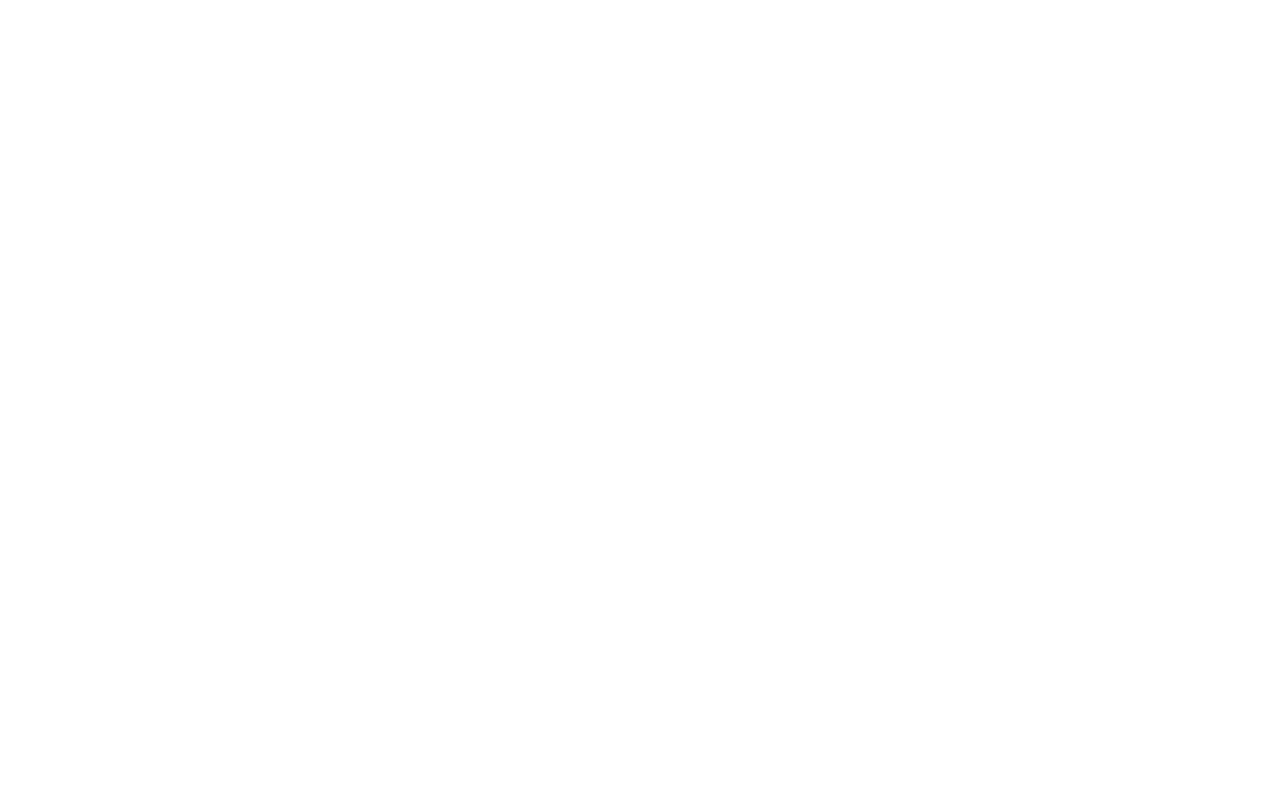
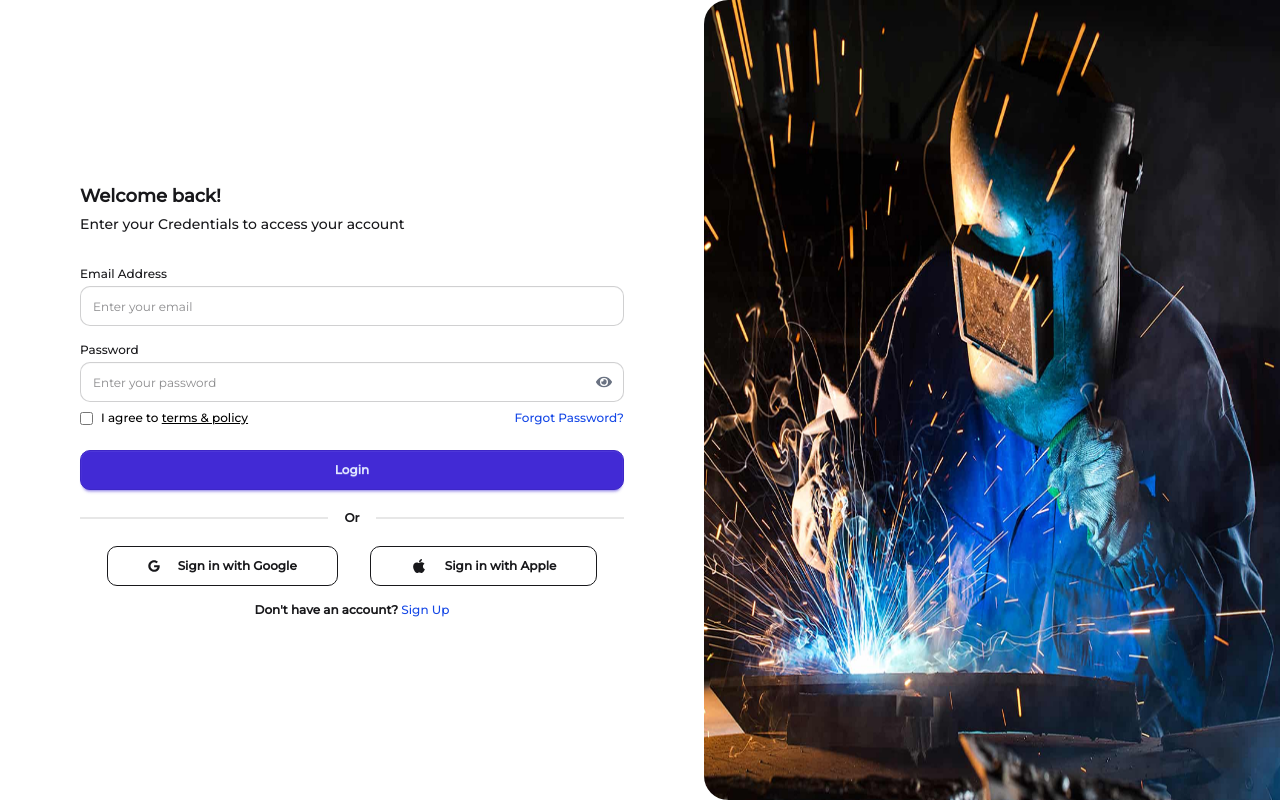
Before and after one commit to FlyHigh404/team-zenith, a React (Vite) app: page /login in a window 1280 px wide. Before the commit this address had no page. Built offline with nearby package versions, Linux system fonts and the light colour scheme.

Commit message:
feat: membuat halaman login

```diff
--- a/src/App.jsx
+++ b/src/App.jsx
@@ -2,6 +2,7 @@
 import { BrowserRouter as Router, Routes, Route } from 'react-router-dom'
 import Register from './pages/Register'
 import Next from './pages/Next'
+import Login from './pages/Login'
 
 function App() {
   return (
@@ -10,6 +11,7 @@
         {/* <Route path='/' element={<Landing />} /> Route default */}
         <Route path="/register" element={<Register />} />
         <Route path="/register-next" element={<Next />} />
+        <Route path="/login" element={<Login />}/>
 
       </Routes>
     </Router>
--- /dev/null
+++ b/src/pages/Login.jsx
@@ -0,0 +1,135 @@
+import React, { useState, useEffect } from "react";
+import { useLocation, useNavigate } from "react-router-dom";
+import { Toaster, toast } from "react-hot-toast";
+import axios from "axios";
+import { FaEye, FaEyeSlash, FaGoogle, FaApple } from "react-icons/fa";
+import img from '../assets/img/register.png'
+
+const Login = () => {
+    const location = useLocation();
+    const navigate = useNavigate();
+
+    const handleRegister = () => {
+        navigate("/register");
+    };
+
+    const [formData, setFormData] = useState(() => {
+        return location.state || JSON.parse(localStorage.getItem("formData")) || {
+            email: "",
+            password: "",
+        };
+    });
+
+    useEffect(() => {
+        localStorage.setItem("formData", JSON.stringify(formData));
+    }, [formData]);
+
+    const [showPassword, setShowPassword] = useState(false);
+
+    const handleChange = (e) => {
+        setFormData({ ...formData, [e.target.name]: e.target.value });
+    };
+
+    const handleSubmit = async (e) => {
+        e.preventDefault();
+        try {
+            const response = await axios.post("https://api.flyhigh.web.id/api/auth/login", {
+                email: formData.email,
+                password: formData.password,
+            });
+
+            localStorage.setItem("token", response.data.token); //Simpan token ke localStorage
+            toast.success("Login successful!");
+            navigate("/dashboard");
+
+        } catch (error) {
+            if (error.response && error.response.data.errors) {
+                Object.values(error.response.data.errors).forEach((err) => {
+                    toast.error(err[0]);
+                });
+            } else if (error.response && error.response.status === 401) {
+                toast.error("Incorrect email or password.");
+            } else {
+                toast.error("Login failed! Please try again.");
+            }
+        }
+    };
+
+    return (
+        <div>
+            <Toaster position="top-center" reverseOrder={false} />
+            <div className="flex h-screen relative">
+                <div className="w-[55%] flex flex-col justify-center px-20 my-auto">
+                    <h2 className="text-lg font-semibold">Welcome back!</h2>
+                    <p className="text-sm mt-1 font-medium">Enter your Credentials to access your account</p>
+                    <form className="mt-8" onSubmit={handleSubmit}>
+                        <div className='mb-4'>
+                            <label className='block text-xs font-medium mb-1'>Email Address</label>
+                            <input
+                                type="email"
+                                name="email"
+                                value={formData.email}
+                                onChange={handleChange}
+                                placeholder="Enter your email"
+                                className="input input-bordered w-full rounded-[10px] placeholder:text-xs"
+                                required
+                            />
+                        </div>
+
+                        <div className='mb-2'>
+                            <label className='block text-xs font-medium mb-1'>Password</label>
+                            <div className="relative flex items-center">
+                                <input
+                                    type={showPassword ? "text" : "password"}
+                                    name="password"
+                                    value={formData.password}
+                                    onChange={handleChange}
+                                    placeholder="Enter your password"
+                                    className="input input-bordered w-full rounded-[10px] pr-10 placeholder:text-xs"
+                                    required
+                                />
+                                <button
+                                    type="button"
+                                    onClick={() => setShowPassword(!showPassword)}
+                                    className="absolute right-3 cursor-pointer text-gray-500"
+                                >
+                                    {showPassword ? <FaEyeSlash /> : <FaEye />}
+                                </button>
+                            </div>
+                        </div>
+
+                        <div className='flex justify-between mt-0 mb-6'>
+                            <div className="flex items-center">
+                                <input type="checkbox" className="mr-2" name="terms" required />
+                                <p className="font-medium text-black dark:text-white text-xs">I agree to <span className="underline cursor-pointer">terms & policy</span></p>
+                            </div>
+                            <span className="text-xs font-medium text-blue-700 text-right cursor-pointer">Forgot Password?</span>
+                        </div>
+
+
+                        <button type="submit" className="btn btn-primary w-full text-xs rounded-[10px]">
+                            Login
+                        </button>
+                    </form>
+                    <div className='divider my-2 font-semibold text-xs  mt-5 mb-5'>Or</div>
+
+                    <div className='flex gap-8 justify-center'>
+                        <button className='btn btn-outline rounded-[10px] px-10 text-xs'><FaGoogle size={12} className="mr-3" /> Sign in with Google</button>
+                        <button className='btn btn-outline rounded-[10px] px-10 text-xs'><FaApple size={16} className="mr-3" /> Sign in with Apple</button>
+                    </div>
+
+                    <p className='text-center font-semibold mt-4 text-xs'>
+                        Don't have an account?
+                        <span onClick={handleRegister} className='text-blue-700 font-medium cursor-pointer'> Sign Up</span>
+                    </p>
+                </div>
+                <div className="w-[45%] flex justify-end">
+                    <img src={img} className="relative rounded-l-3xl" alt="" />
+                </div>
+            </div>
+        </div>
+
+    );
+}
+
+export default Login
--- a/src/pages/Next.jsx
+++ b/src/pages/Next.jsx
@@ -86,9 +86,9 @@
                     <FaArrowLeftLong size={20} className="cursor-pointer text-lg" />
                 </button>
                 <div className="w-[55%] flex flex-col justify-center px-20 my-auto">
-                    <h2 className="text-md font-semibold">Complete your Profile</h2>
-                    <p className="text-xs mt-2 font-medium">Enter your personal details below</p>
-                    <form className="mt-3" onSubmit={handleSubmit}>
+                    <h2 className="text-lg font-semibold">Complete your Profile</h2>
+                    <p className="text-sm mt-1 font-medium">Enter your personal details below</p>
+                    <form className="mt-5" onSubmit={handleSubmit}>
                         <div className="mb-4">
                             <label className="block text-xs font-medium mb-1">Address</label>
                             <input type="text" name="lokasi" value={formData.lokasi} onChange={handleChange} className="input input-bordered w-full rounded-[10px]" required />
@@ -145,7 +145,7 @@
                                         <p className="text-xs text-green-600">{formData.file.name}</p>
                                     ) : (
                                         <p className="font-medium mt-1 text-xs">
-                                            Drag and drop your file here or <span className="text-blue-600 cursor-pointer">Browse file</span>
+                                            Drag and drop your file here or <span className="text-blue-700 cursor-pointer">Browse file</span>
                                         </p>
                                     )}
                                 </div>
@@ -154,7 +154,7 @@
 
                         <div className="mb-2 flex items-center">
                             <input type="checkbox" className="mr-2" name="terms" required />
-                            <p className="font-medium text-black dark:text-white text-xs">I agree to <span className="underline">terms & policy</span></p>
+                            <p className="font-medium text-black dark:text-white text-xs">I agree to <span className="underline cursor-pointer">terms & policy</span></p>
                         </div>
 
                         <button type="submit" className="btn btn-primary w-full text-xs rounded-[10px]">
--- a/src/pages/Register.jsx
+++ b/src/pages/Register.jsx
@@ -6,6 +6,10 @@
 const Register = () => {
     const location = useLocation();
     const navigate = useNavigate();
+
+    const handleLogin = () => {
+        navigate("/login");
+    };
 
     const [formData, setFormData] = useState(() => {
         return location.state || JSON.parse(localStorage.getItem("formData")) || {
@@ -40,9 +44,9 @@
     return (
         <div className='flex h-screen'>
             <div className='w-[55%] flex flex-col justify-center px-20 my-auto'>
-                <h2 className='text-md font-semibold'>Get Started Now</h2>
-                <p className='text-xs mt-2 font-medium'>Enter your Credentials to access your account</p>
-                <form className='mt-3' onSubmit={handleNext}>
+                <h2 className='text-lg font-semibold'>Get Started Now</h2>
+                <p className='text-sm mt-1 font-medium'>Enter your Credentials to access your account</p>
+                <form className='mt-5' onSubmit={handleNext}>
                     <div className='mb-4'>
                         <label className='block text-xs font-medium mb-1'>Name</label>
                         <input
@@ -130,7 +134,7 @@
                         Create Account
                     </button>
                 </form>
-                <div className='divider my-2 font-semibold text-xs'>Or</div>
+                <div className='divider my-2 font-semibold text-xs mt-5 mb-5'>Or</div>
 
                 <div className='flex gap-8 justify-center'>
                     <button className='btn btn-outline rounded-[10px] px-10 text-xs'><FaGoogle size={12} className="mr-3" /> Sign in with Google</button>
@@ -138,7 +142,9 @@
                 </div>
 
                 <p className='text-center font-semibold mt-4 text-xs'>
-                    Have an account? <a href='#' className='text-blue-600 font-medium'>Sign In</a>
+                    Have an account?
+                    <span onClick={handleLogin} className='text-blue-700 font-medium cursor-pointer'> Sign In</span>
+                    {/* <a href='#' className='text-blue-600 font-medium'>Sign In</a> */}
                 </p>
             </div>
             <div className='w-[45%] flex justify-end'>
```
